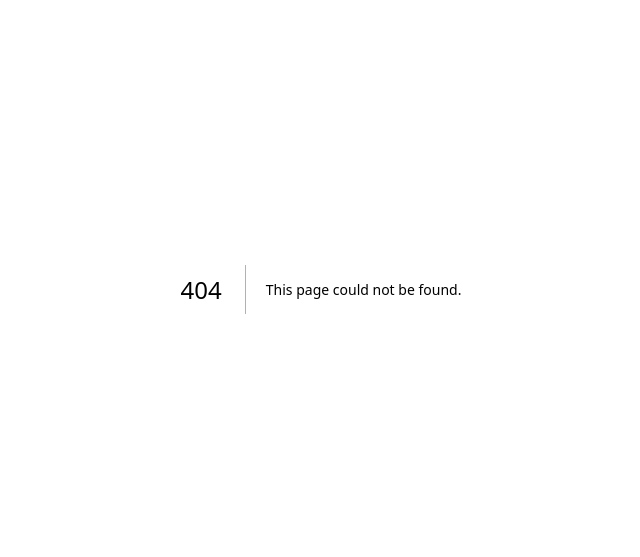
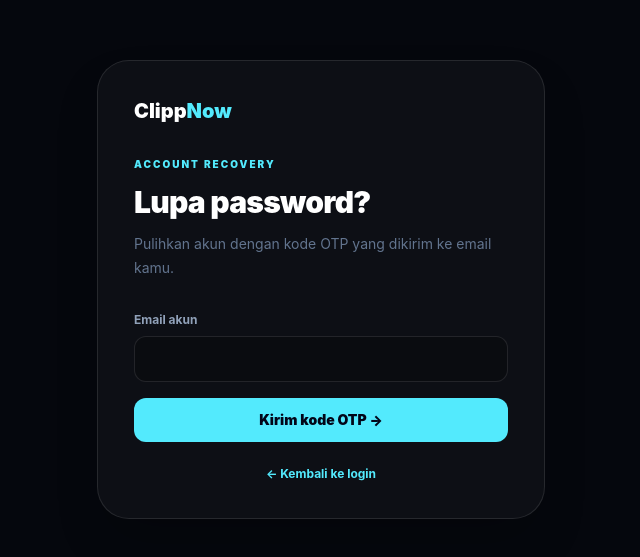
Before and after one commit to edosaputraputradayak07-collab/clippnow, a Next.js app: page /auth/forgot-password in a window 1280 px wide. Before the commit this address had no page. Shown: the part 111-668 px from the top of the page, without its empty margins (319-959 px from the left). Built offline with nearby package versions, Linux system fonts and the light colour scheme.

Commit message:
feat(auth): add OTP password recovery flow

```diff
--- /dev/null
+++ b/app/auth/forgot-password/page.tsx
@@ -0,0 +1,65 @@
+'use client';
+
+import { FormEvent, useState } from 'react';
+import { createClient } from '@/lib/supabase/client';
+
+export default function ForgotPasswordPage() {
+  const [email, setEmail] = useState('');
+  const [otp, setOtp] = useState('');
+  const [step, setStep] = useState<'email' | 'otp' | 'password'>('email');
+  const [password, setPassword] = useState('');
+  const [confirmPassword, setConfirmPassword] = useState('');
+  const [message, setMessage] = useState('');
+  const [error, setError] = useState('');
+  const [loading, setLoading] = useState(false);
+
+  async function sendCode(event: FormEvent<HTMLFormElement>) {
+    event.preventDefault(); setLoading(true); setError(''); setMessage('');
+    const supabase = createClient();
+    const { error: resetError } = await supabase.auth.resetPasswordForEmail(email.trim(), {
+      redirectTo: `${window.location.origin}/auth/forgot-password`,
+    });
+    setLoading(false);
+    if (resetError) { setError('Kode reset belum bisa dikirim. Coba lagi beberapa saat.'); return; }
+    setStep('otp');
+    setMessage('Kode OTP 6 digit sudah dikirim ke email kamu.');
+  }
+
+  async function verifyCode(event: FormEvent<HTMLFormElement>) {
+    event.preventDefault(); setLoading(true); setError(''); setMessage('');
+    const supabase = createClient();
+    const { error: verifyError } = await supabase.auth.verifyOtp({ email: email.trim(), token: otp.trim(), type: 'recovery' });
+    setLoading(false);
+    if (verifyError) { setError('OTP salah atau sudah kedaluwarsa. Minta kode baru.'); return; }
+    setStep('password');
+    setMessage('OTP benar. Sekarang buat password baru.');
+  }
+
+  async function changePassword(event: FormEvent<HTMLFormElement>) {
+    event.preventDefault(); setError(''); setMessage('');
+    if (password.length < 8) { setError('Password minimal 8 karakter.'); return; }
+    if (password !== confirmPassword) { setError('Konfirmasi password tidak sama.'); return; }
+    setLoading(true);
+    const supabase = createClient();
+    const { error: updateError } = await supabase.auth.updateUser({ password });
+    setLoading(false);
+    if (updateError) { setError('Password belum berhasil diubah. Coba ulangi.'); return; }
+    setMessage('Password berhasil diubah. Silakan masuk dengan password baru.');
+    setTimeout(() => { window.location.href = '/auth/login'; }, 900);
+  }
+
+  return <main className="flex min-h-screen items-center justify-center bg-[#05070d] px-5 py-8 text-white sm:px-8">
+    <div className="w-full max-w-md rounded-[2rem] border border-white/10 bg-white/[.035] p-7 shadow-2xl sm:p-9">
+      <a href="/" className="text-xl font-black">Clipp<span className="text-cyan-300">Now</span></a>
+      <div className="mt-8 text-[10px] font-black uppercase tracking-[.2em] text-cyan-300">Account recovery</div>
+      <h1 className="mt-3 text-3xl font-black tracking-tight">Lupa password?</h1>
+      <p className="mt-3 text-sm leading-6 text-slate-500">Pulihkan akun dengan kode OTP yang dikirim ke email kamu.</p>
+      {step === 'email' && <form onSubmit={sendCode} className="mt-8 space-y-4"><label className="block"><span className="mb-2 block text-xs font-bold text-slate-400">Email akun</span><input required type="email" autoComplete="email" value={email} onChange={(e) => setEmail(e.target.value)} className="w-full rounded-xl border border-white/10 bg-black/20 px-4 py-3 text-sm outline-none focus:border-cyan-300/60" /></label><button disabled={loading} className="w-full rounded-xl bg-cyan-300 px-4 py-3 text-sm font-black text-slate-950 disabled:opacity-50">{loading ? 'Mengirim kode…' : 'Kirim kode OTP →'}</button></form>}
+      {step === 'otp' && <form onSubmit={verifyCode} className="mt-8 space-y-4"><div className="rounded-xl border border-cyan-300/10 bg-cyan-300/5 px-4 py-3 text-xs text-slate-400">Kode dikirim ke <b className="text-white">{email}</b></div><label className="block"><span className="mb-2 block text-xs font-bold text-slate-400">Kode OTP</span><input required inputMode="numeric" pattern="[0-9]{6}" maxLength={6} value={otp} onChange={(e) => setOtp(e.target.value.replace(/\D/g, '').slice(0, 6))} className="w-full rounded-xl border border-white/10 bg-black/20 px-4 py-3 text-center text-2xl font-black tracking-[.5em] outline-none focus:border-cyan-300/60" /></label><button disabled={loading || otp.length !== 6} className="w-full rounded-xl bg-cyan-300 px-4 py-3 text-sm font-black text-slate-950 disabled:opacity-50">{loading ? 'Memeriksa…' : 'Verifikasi OTP →'}</button><button type="button" onClick={() => { setStep('email'); setOtp(''); setMessage(''); setError(''); }} className="w-full py-2 text-xs font-bold text-slate-500 hover:text-white">Kirim ulang / ganti email</button></form>}
+      {step === 'password' && <form onSubmit={changePassword} className="mt-8 space-y-4"><label className="block"><span className="mb-2 block text-xs font-bold text-slate-400">Password baru</span><input required minLength={8} autoComplete="new-password" type="password" value={password} onChange={(e) => setPassword(e.target.value)} className="w-full rounded-xl border border-white/10 bg-black/20 px-4 py-3 text-sm outline-none focus:border-cyan-300/60" /></label><label className="block"><span className="mb-2 block text-xs font-bold text-slate-400">Ulangi password baru</span><input required minLength={8} autoComplete="new-password" type="password" value={confirmPassword} onChange={(e) => setConfirmPassword(e.target.value)} className="w-full rounded-xl border border-white/10 bg-black/20 px-4 py-3 text-sm outline-none focus:border-cyan-300/60" /></label><button disabled={loading} className="w-full rounded-xl bg-cyan-300 px-4 py-3 text-sm font-black text-slate-950 disabled:opacity-50">{loading ? 'Menyimpan…' : 'Simpan password baru →'}</button></form>}
+      {error && <p className="mt-4 rounded-xl border border-rose-400/20 bg-rose-400/10 px-3 py-2 text-xs font-semibold leading-5 text-rose-300">{error}</p>}
+      {message && <p className="mt-4 rounded-xl border border-emerald-400/20 bg-emerald-400/10 px-3 py-2 text-xs font-semibold leading-5 text-emerald-300">{message}</p>}
+      <p className="mt-6 text-center text-xs text-slate-600"><a href="/auth/login" className="font-bold text-cyan-300">← Kembali ke login</a></p>
+    </div>
+  </main>;
+}
```
